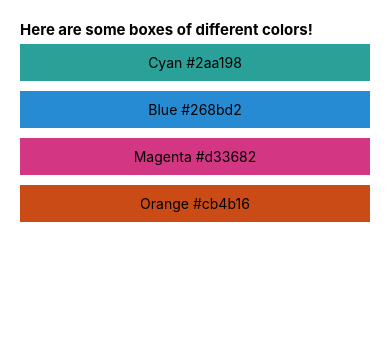
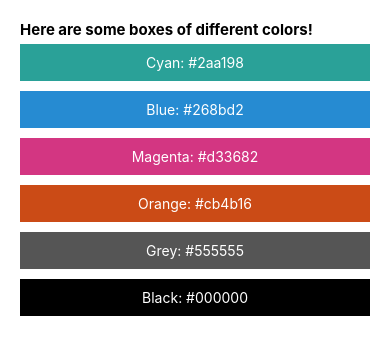
Before and after one commit to ZeeAzmat/react-native, a React Native app: screen / in a window 390 px wide. Shown: the top 354 px of the page. Built offline with nearby package versions, Linux system fonts and the light colour scheme.

Commit message:
shifting to components

```diff
--- a/App.js
+++ b/App.js
@@ -1,4 +1,5 @@
 import React from 'react';
+import ColorBox from './components/ColorBox';
 import { View, Text, SafeAreaView, StyleSheet } from 'react-native';
 
 const App = () => {
@@ -10,37 +11,19 @@
         </Text>
       </View>
 
-      <View style={[styles.container, styles.cyan]}>
-        <Text>Cyan #2aa198</Text>
-      </View>
-
-      <View style={[styles.container, styles.blue]}>
-        <Text>Blue #268bd2</Text>
-      </View>
-
-      <View style={[styles.container, styles.magenta]}>
-        <Text>Magenta #d33682</Text>
-      </View>
-
-      <View style={[styles.container, styles.orange]}>
-        <Text>Orange #cb4b16</Text>
-      </View>
+      <ColorBox colorName="Cyan" hexCode="#2aa198" />
+      <ColorBox colorName="Blue" hexCode="#268bd2" />
+      <ColorBox colorName="Magenta" hexCode="#d33682" />
+      <ColorBox colorName="Orange" hexCode="#cb4b16" />
+      <ColorBox colorName="Grey" hexCode="#555555" />
+      <ColorBox colorName="Black" hexCode="#000000" />
     </SafeAreaView>
   );
 };
 
 const styles = StyleSheet.create({
-  cyan: {
-    backgroundColor: '#2aa198',
-  },
-  blue: {
-    backgroundColor: '#268bd2',
-  },
-  magenta: {
-    backgroundColor: '#d33682',
-  },
-  orange: {
-    backgroundColor: '#cb4b16',
+  white: {
+    color: 'white',
   },
   safeAreaView: {
     marginVertical: 20,
@@ -51,12 +34,6 @@
     fontSize: 15,
     fontWeight: 'bold',
   },
-  container: {
-    marginVertical: 5,
-    paddingVertical: 10,
-    alignItems: 'center',
-    paddingHorizontal: 10,
-  },
 });
 
 export default App;
--- /dev/null
+++ b/components/ColorBox.js
@@ -0,0 +1,30 @@
+import React from 'react';
+import { View, Text, StyleSheet } from 'react-native';
+
+const ColorBox = ({ colorName, hexCode }) => {
+  const colorCode = {
+    backgroundColor: hexCode,
+  };
+
+  return (
+    <View style={[styles.container, colorCode]}>
+      <Text style={styles.white}>
+        {colorName}: {hexCode}
+      </Text>
+    </View>
+  );
+};
+
+const styles = StyleSheet.create({
+  container: {
+    marginVertical: 5,
+    paddingVertical: 10,
+    alignItems: 'center',
+    paddingHorizontal: 10,
+  },
+  white: {
+    color: 'white',
+  },
+});
+
+export default ColorBox;
```
